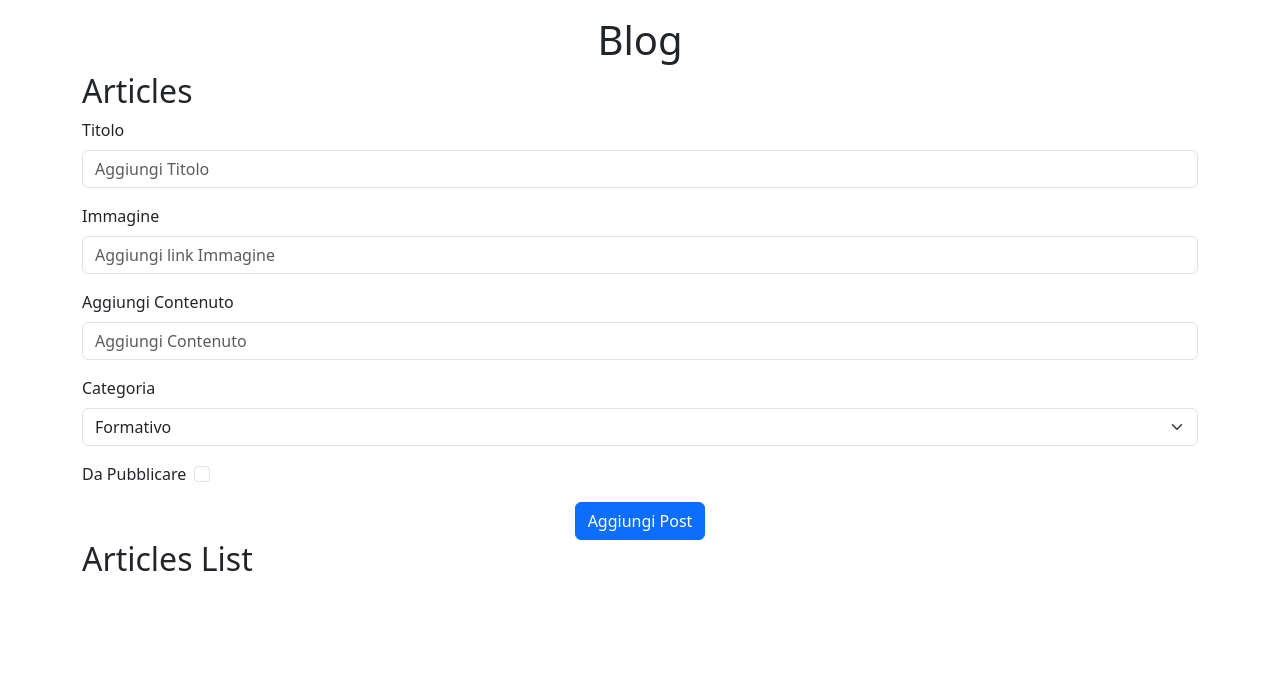
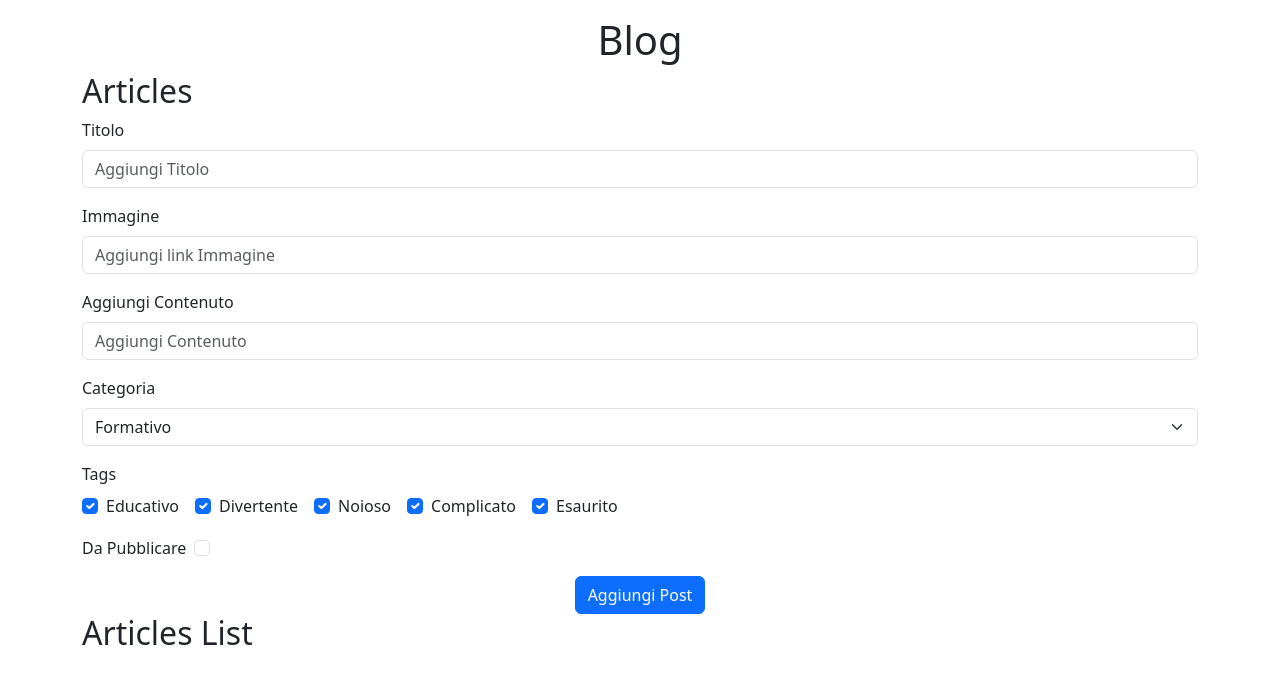
Before and after one commit to Pietroo03/react-form-multifield, a React (Vite) app: page / in a window 1280 px wide. Shown: the top 684 px of the page. Built offline with nearby package versions, Linux system fonts and the light colour scheme.

Commit message:
add function

```diff
--- a/src/components/AppMain.jsx
+++ b/src/components/AppMain.jsx
@@ -12,6 +12,10 @@ export default function AppMain() {
     const [newTag, setNewTag] = useState([])
 
     const tagList = ['Educativo', 'Divertente', 'Noioso', 'Complicato', 'Esaurito']
+
+    function handleTag(tag) {
+        setNewTag([...newTag, tag])
+    }
 
     function addArticle(e) {
         e.preventDefault(e)
@@ -115,6 +119,22 @@ export default function AppMain() {
                     </div>
 
                     <div className="mb-3">
+                        <label htmlFor="tags" className="form-label">Tags</label>
+                        <div>
+                            {tagList.map((tag, index) => (
+                                <div key={index} className="form-check form-check-inline">
+                                    <input className="form-check-input"
+                                        type="checkbox"
+                                        id={index}
+                                        checked={newTag}
+                                        onChange={() => handleTag(tag)} />
+                                    <label htmlFor="tags" className="form-check-label">{tag}</label>
+                                </div>
+                            ))}
+                        </div>
+                    </div>
+
+                    <div className="mb-3">
                         <label className="form-check-label" htmlFor="published">Da Pubblicare</label>
                         <input className="form-check-input ms-2 "
                             type="checkbox"
@@ -139,6 +159,7 @@ export default function AppMain() {
                                 <img src={article.image} alt="" />
                                 <div>{article.content}</div>
                                 <div><strong>Categoria: </strong>{article.category}</div>
+                                <div><strong>Tags: </strong>{article.tags.join(', ')}</div>
                                 <div><strong>Stato: </strong>{article.published ? 'Da Pubblicare' : 'Da non Pubblicare'}</div>
                             </div>
 
```
